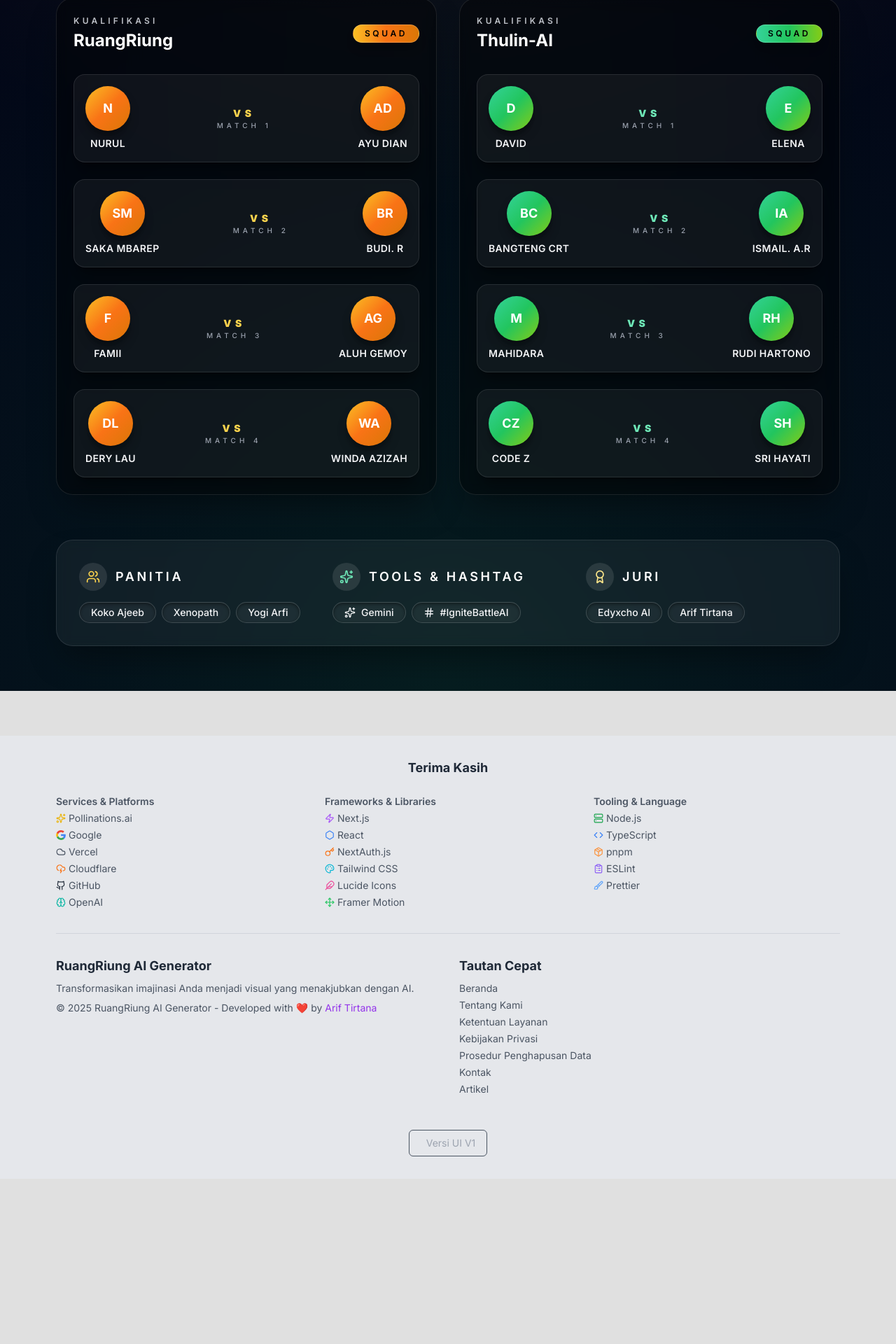
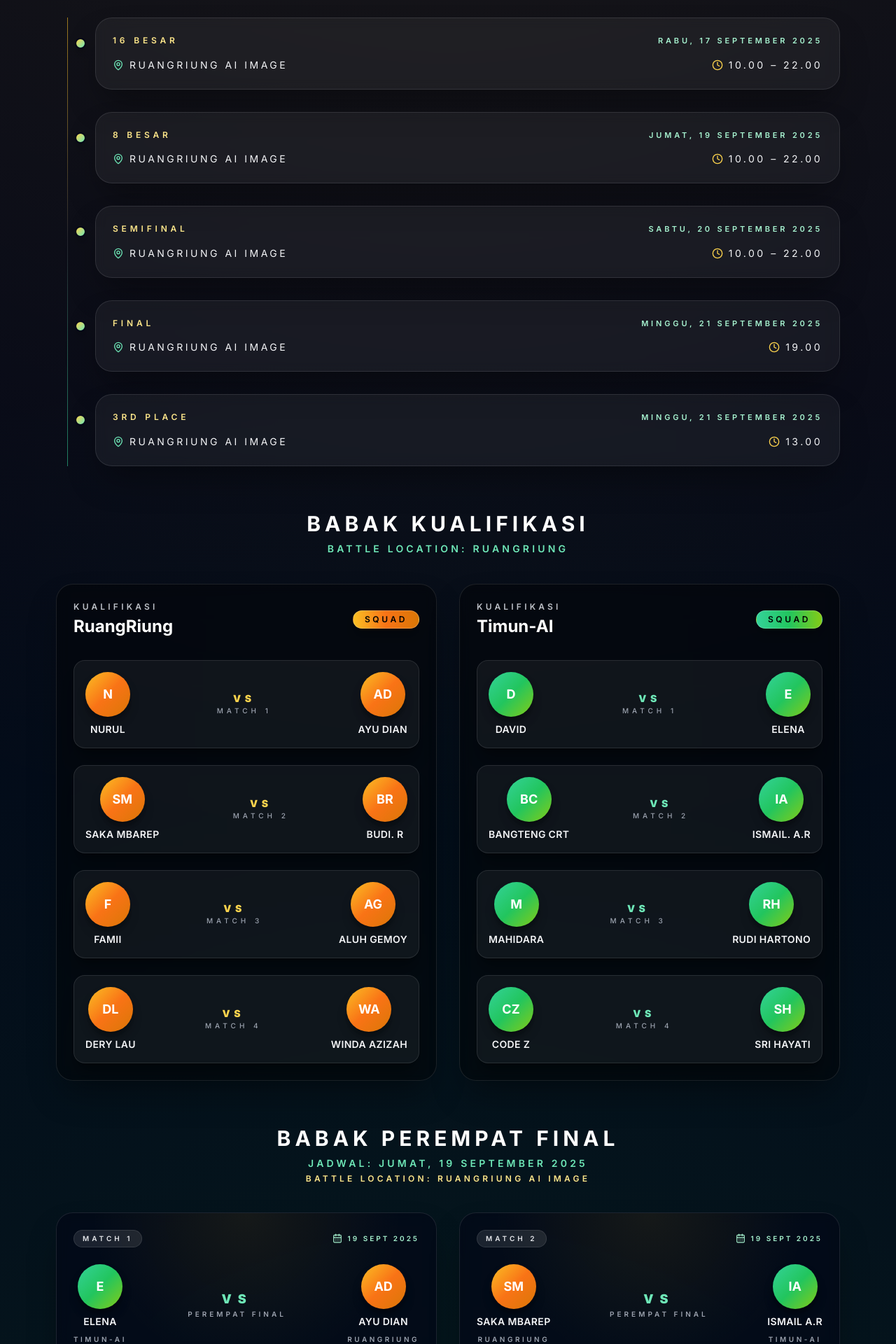
Before and after one commit to ruangriung/ruangriung-generator-app, a Next.js app: page /battle-ignite-friendship in a window 1280 px wide. Shown: the part 869-2789 px from the top of the page at 70% size. Before the commit the page ends 2553 px from the top, so only its background shows below. Built offline with nearby package versions, Linux system fonts and the light colour scheme; no server answers.

Commit message:
Update Battle Ignite Friendship bracket and schedule

```diff
--- a/app/battle-ignite-friendship/page.tsx
+++ b/app/battle-ignite-friendship/page.tsx
@@ -5,6 +5,7 @@ import {
   ArrowLeft,
   Award,
   CalendarDays,
+  Clock,
   Flame,
   Hash,
   MapPin,
@@ -46,14 +47,14 @@ const eventHighlights = [
   },
   {
     title: 'Jadwal',
-    highlight: 'Segera diumumkan',
+    highlight: '17 - 21 September 2025',
     description:
-      'Pantau kabar terbaru langsung di RuangRiung untuk detail live battle dan sesi pengumuman juara.',
+      'Dimulai dari 16 besar hingga final, dengan perempat final pada Jumat 19 September 2025 dan final Minggu 21 September 2025.',
     icon: CalendarDays,
   },
   {
     title: 'Lokasi',
-    highlight: 'RuangRiung',
+    highlight: 'RuangRiung AI Image',
     description:
       'Seluruh rangkaian battle dilaksanakan secara daring di markas komunitas RuangRiung.',
     icon: MapPin,
@@ -73,7 +74,7 @@ const teamQualifiers = [
     ],
   },
   {
-    name: 'Thulin-AI',
+    name: 'Timun-AI',
     accent: 'from-emerald-400 via-green-500 to-lime-500',
     vsColor: 'text-emerald-300',
     matchups: [
@@ -85,15 +86,76 @@ const teamQualifiers = [
   },
 ] as const;
 
+const communityAccents = {
+  'RuangRiung': 'from-amber-400 via-orange-500 to-amber-600',
+  'Timun-AI': 'from-emerald-400 via-green-500 to-lime-500',
+} as const;
+
+const quarterFinalists = [
+  {
+    match: 'Match 1',
+    left: { name: 'Elena', community: 'Timun-AI' as const },
+    right: { name: 'Ayu Dian', community: 'RuangRiung' as const },
+  },
+  {
+    match: 'Match 2',
+    left: { name: 'Saka Mbarep', community: 'RuangRiung' as const },
+    right: { name: 'Ismail A.R', community: 'Timun-AI' as const },
+  },
+  {
+    match: 'Match 3',
+    left: { name: 'Rudi Hartono', community: 'Timun-AI' as const },
+    right: { name: 'Aluh Gemoy', community: 'RuangRiung' as const },
+  },
+  {
+    match: 'Match 4',
+    left: { name: 'Winda Azizah', community: 'RuangRiung' as const },
+    right: { name: 'Code Z', community: 'Timun-AI' as const },
+  },
+] as const;
+
+const stageSchedule = [
+  {
+    stage: '16 Besar',
+    date: 'Rabu, 17 September 2025',
+    time: '10.00 – 22.00',
+    location: 'RuangRiung AI Image',
+  },
+  {
+    stage: '8 Besar',
+    date: 'Jumat, 19 September 2025',
+    time: '10.00 – 22.00',
+    location: 'RuangRiung AI Image',
+  },
+  {
+    stage: 'Semifinal',
+    date: 'Sabtu, 20 September 2025',
+    time: '10.00 – 22.00',
+    location: 'RuangRiung AI Image',
+  },
+  {
+    stage: 'Final',
+    date: 'Minggu, 21 September 2025',
+    time: '19.00',
+    location: 'RuangRiung AI Image',
+  },
+  {
+    stage: '3rd Place',
+    date: 'Minggu, 21 September 2025',
+    time: '13.00',
+    location: 'RuangRiung AI Image',
+  },
+] as const;
+
 const committee = ['Koko Ajeeb', 'Xenopath', 'Yogi Arfi'] as const;
 const judges = ['Edyxcho AI', 'Arif Tirtana'] as const;
 const tools = ['Gemini'] as const;
 const hashtag = '#IgniteBattleAI';
 
 export const metadata: Metadata = {
-  title: 'Battle Ignite Friendship - RuangRiung vs Thulin-AI',
+  title: 'Battle Ignite Friendship - RuangRiung vs Timun-AI',
   description:
-    'Susunan lengkap Battle Ignite Friendship antara RuangRiung dan Thulin-AI. Lihat skema kualifikasi, peserta, dan informasi pendukung lainnya.',
+    'Susunan lengkap Battle Ignite Friendship antara RuangRiung dan Timun-AI. Lihat skema kualifikasi, peserta, dan informasi pendukung lainnya.',
   alternates: {
     canonical: '/battle-ignite-friendship',
   },
@@ -102,9 +164,11 @@ export const metadata: Metadata = {
 const ParticipantBadge = ({
   name,
   accent,
+  subtitle,
 }: {
   name: string;
   accent: string;
+  subtitle?: string;
 }) => (
   <div className="flex flex-col items-center gap-2 text-center">
     <div
@@ -114,6 +178,9 @@ const ParticipantBadge = ({
       {createInitials(name)}
     </div>
     <span className="text-sm font-semibold uppercase tracking-wide text-gray-100">{name}</span>
+    {subtitle ? (
+      <span className="text-[10px] font-semibold uppercase tracking-[0.35em] text-gray-400">{subtitle}</span>
+    ) : null}
   </div>
 );
 
@@ -167,7 +234,7 @@ export default function BattleIgniteFriendshipPage() {
             <h1 className="mt-4 text-4xl font-extrabold uppercase tracking-[0.15em] text-white sm:text-5xl">
               Battle Ignite <span className="text-amber-400">Friendship</span>
             </h1>
-            <p className="mt-3 text-lg font-semibold uppercase tracking-[0.35em] text-emerald-300">RuangRiung vs Thulin-AI</p>
+            <p className="mt-3 text-lg font-semibold uppercase tracking-[0.35em] text-emerald-300">RuangRiung vs Timun-AI</p>
             <p className="mx-auto mt-4 max-w-3xl text-sm text-gray-200/80">
               Format kompetisi eksklusif yang mempertemukan kreator terbaik dari dua komunitas besar. Saksikan bagaimana persahabatan
               menjadi energi utama dalam setiap karya yang dipertaruhkan.
@@ -178,6 +245,48 @@ export default function BattleIgniteFriendshipPage() {
             {eventHighlights.map((item) => (
               <HighlightCard key={item.title} {...item} />
             ))}
+          </section>
+
+          <section className="mt-16">
+            <div className="text-center">
+              <h2 className="text-3xl font-bold uppercase tracking-[0.2em] text-white">Jadwal & Lokasi</h2>
+              <p className="mx-auto mt-2 max-w-2xl text-sm text-gray-200/80">
+                Ikuti alur lengkap Battle Ignite Friendship dari 16 besar hingga laga pamungkas. Semua pertandingan digelar
+                secara daring dengan intensitas tinggi sepanjang akhir pekan spesial ini.
+              </p>
+            </div>
+
+            <div className="relative mt-12 space-y-8 pl-8 sm:pl-14">
+              <span
+                className="absolute left-4 top-0 hidden h-full w-px bg-gradient-to-b from-amber-400/60 via-white/10 to-emerald-400/60 sm:block"
+                aria-hidden
+              />
+              {stageSchedule.map((stage) => (
+                <div
+                  key={stage.stage}
+                  className="relative rounded-3xl border border-white/10 bg-white/5 p-6 shadow-2xl shadow-black/40 backdrop-blur"
+                >
+                  <span
+                    className="absolute left-[-1.85rem] top-7 hidden h-4 w-4 rounded-full border-2 border-slate-950 bg-gradient-to-br from-amber-300 to-emerald-300 shadow-lg shadow-black/40 sm:block"
+                    aria-hidden
+                  />
+                  <div className="flex flex-wrap items-center justify-between gap-3">
+                    <span className="text-xs font-semibold uppercase tracking-[0.4em] text-amber-200">{stage.stage}</span>
+                    <span className="text-[11px] font-semibold uppercase tracking-[0.35em] text-emerald-200">{stage.date}</span>
+                  </div>
+                  <div className="mt-4 flex flex-col gap-4 text-sm text-gray-200/80 sm:flex-row sm:items-center sm:justify-between">
+                    <div className="inline-flex items-center gap-2">
+                      <MapPin className="h-4 w-4 text-emerald-300" />
+                      <span className="uppercase tracking-[0.25em] text-gray-100">{stage.location}</span>
+                    </div>
+                    <div className="inline-flex items-center gap-2">
+                      <Clock className="h-4 w-4 text-amber-300" />
+                      <span className="uppercase tracking-[0.25em] text-gray-100">{stage.time}</span>
+                    </div>
+                  </div>
+                </div>
+              ))}
+            </div>
           </section>
 
           <section className="mt-16">
@@ -218,6 +327,62 @@ export default function BattleIgniteFriendshipPage() {
                         <ParticipantBadge name={matchup.second} accent={team.accent} />
                       </div>
                     ))}
+                  </div>
+                </div>
+              ))}
+            </div>
+          </section>
+
+          <section className="mt-16">
+            <div className="text-center">
+              <h2 className="text-3xl font-bold uppercase tracking-[0.2em] text-white">Babak Perempat Final</h2>
+              <p className="mt-2 text-sm font-semibold uppercase tracking-[0.3em] text-emerald-300">
+                Jadwal: Jumat, 19 September 2025
+              </p>
+              <p className="mt-1 text-xs font-semibold uppercase tracking-[0.35em] text-amber-200">
+                Battle Location: RuangRiung AI Image
+              </p>
+            </div>
+
+            <div className="mt-10 grid gap-8 lg:grid-cols-2">
+              {quarterFinalists.map((match) => (
+                <div
+                  key={match.match}
+                  className="group relative overflow-hidden rounded-3xl border border-white/10 bg-[radial-gradient(circle_at_top,_rgba(251,191,36,0.08),_transparent_60%)] bg-slate-950/60 p-6 shadow-2xl shadow-black/40 backdrop-blur"
+                >
+                  <div className="flex flex-wrap items-center justify-between gap-3">
+                    <span className="rounded-full border border-white/10 bg-white/10 px-3 py-1 text-[10px] font-semibold uppercase tracking-[0.4em] text-gray-200">
+                      {match.match}
+                    </span>
+                    <span className="inline-flex items-center gap-2 text-[10px] font-semibold uppercase tracking-[0.3em] text-emerald-200">
+                      <CalendarDays className="h-3.5 w-3.5" /> 19 Sept 2025
+                    </span>
+                  </div>
+                  <div className="mt-6 flex flex-wrap items-center justify-between gap-6">
+                    <ParticipantBadge
+                      name={match.left.name}
+                      accent={communityAccents[match.left.community]}
+                      subtitle={match.left.community}
+                    />
+                    <div className="flex flex-col items-center justify-center text-center">
+                      <span className="text-lg font-black uppercase tracking-[0.5em] text-emerald-300">VS</span>
+                      <span className="text-[10px] font-semibold uppercase tracking-[0.4em] text-gray-400">Perempat Final</span>
+                    </div>
+                    <ParticipantBadge
+                      name={match.right.name}
+                      accent={communityAccents[match.right.community]}
+                      subtitle={match.right.community}
+                    />
+                  </div>
+                  <div className="mt-6 flex flex-wrap items-center justify-between gap-3 text-[11px] font-medium uppercase tracking-[0.25em] text-gray-200">
+                    <span className="inline-flex items-center gap-2">
+                      <MapPin className="h-4 w-4 text-emerald-300" />
+                      RuangRiung AI Image
+                    </span>
+                    <span className="inline-flex items-center gap-2">
+                      <Clock className="h-4 w-4 text-amber-300" />
+                      10.00 – 22.00
+                    </span>
                   </div>
                 </div>
               ))}
```
